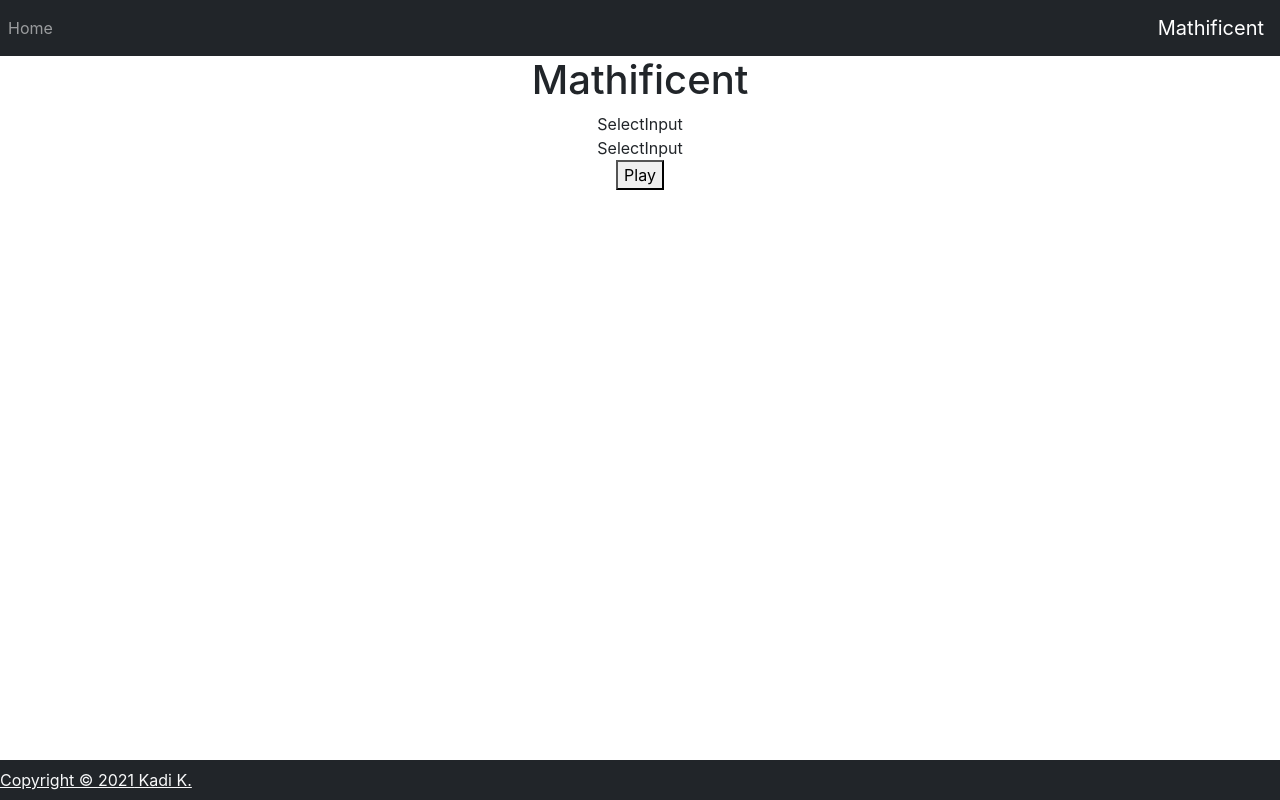
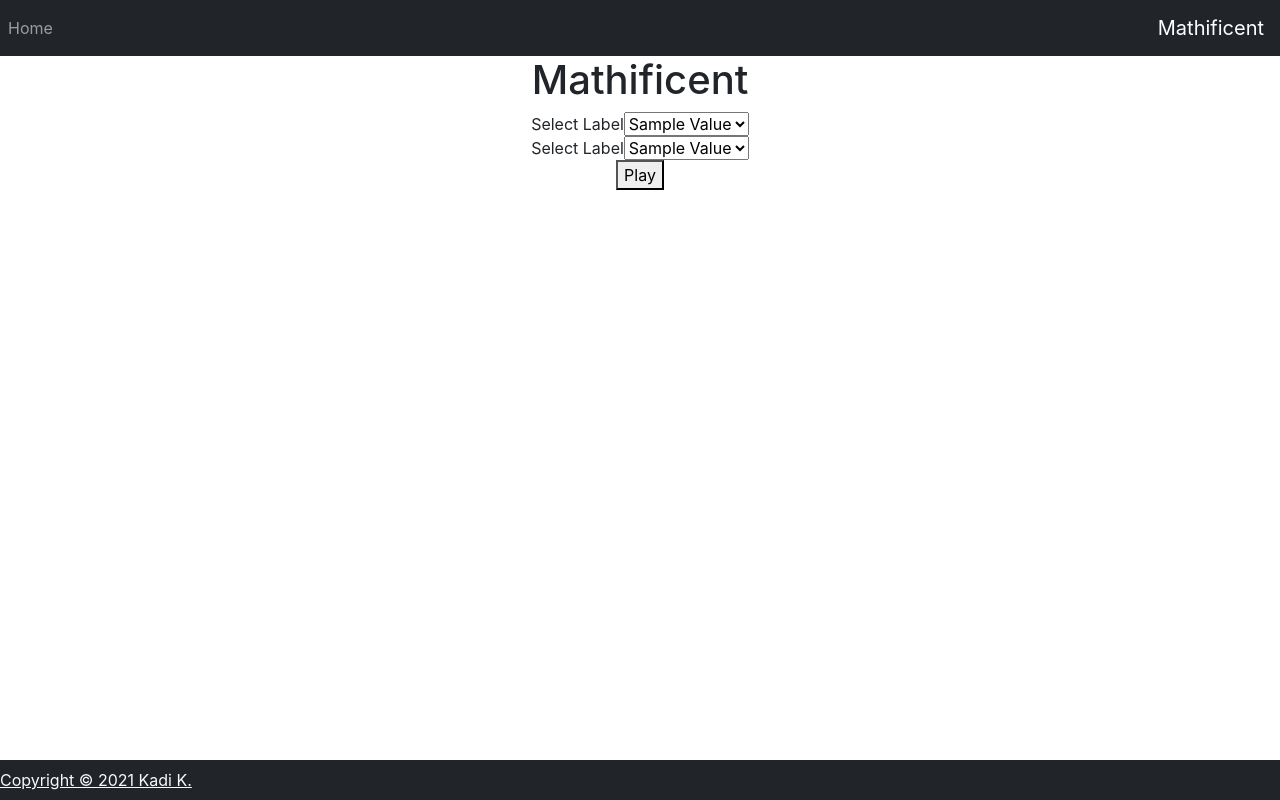
Before and after one commit to punane06/mathificent, a React (Create React App) app: page / in a window 1280 px wide. Built offline with nearby package versions, Linux system fonts and the light colour scheme.

Commit message:
SelectInput static

```diff
--- a/src/SelectInput.js
+++ b/src/SelectInput.js
@@ -2,7 +2,12 @@ import React from "react";
 
 function SelectInput () {
     return (
-        <div>SelectInput</div>
+        <div>
+            <label htmlFor="select">Select Label</label>
+            <select id="select">
+                <option value="sample value">Sample Value</option>
+            </select>
+        </div>
     )
 }
 
```
